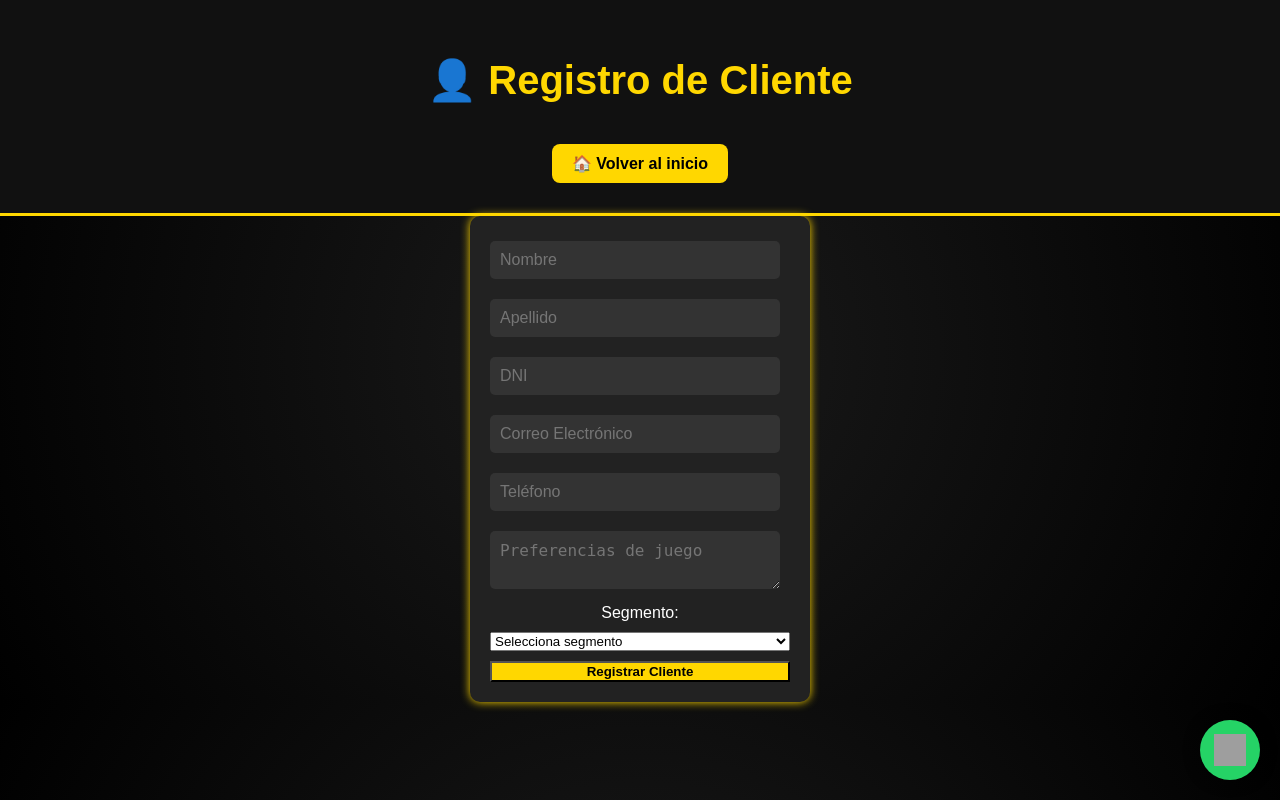
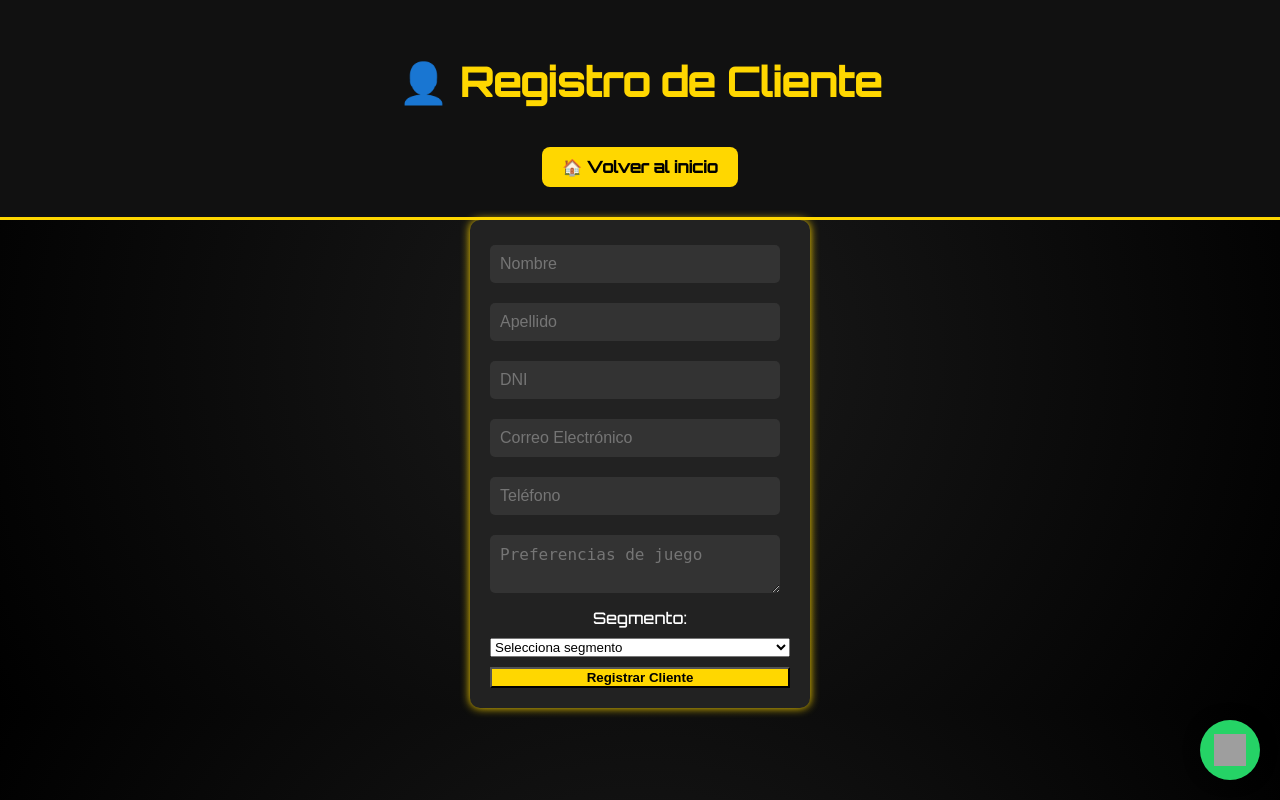
Before and after one commit to yaurireact13/gestion_clientes, a PHP site: page /clientes/registrar_cliente.html in a window 1280 px wide. Run offline with PHP 8.4, Linux system fonts and the light colour scheme; grey boxes are pictures that could not be loaded.

Commit message:
actualizacion de fonts

```diff
--- a/analisis/analisis.php
+++ b/analisis/analisis.php
@@ -24,6 +24,7 @@ $promocionesActivas = $conn->query("SELECT COUNT(*) as total FROM promociones")-
   <meta charset="UTF-8" />
   <title>📊 Análisis - Atlantic City</title>
   <link rel="stylesheet" href="../css/btns.css" />
+  <link href="https://fonts.googleapis.com/css2?family=Orbitron:wght@500&display=swap" rel="stylesheet">
 
 </head>
 <body>
--- a/atencion/registrar_solicitud.php
+++ b/atencion/registrar_solicitud.php
@@ -36,6 +36,7 @@ $result = $conexion->query("SELECT id, nombre, apellido FROM clientes");
   <link rel="stylesheet" href="../css/atencion.css">
   <link rel="stylesheet" href="../css/btns.css">
   <link rel="stylesheet" href="../css/footer_sep.css">
+  <link href="https://fonts.googleapis.com/css2?family=Orbitron:wght@500&display=swap" rel="stylesheet">
 </head>
 <body>
   <h1>📞 Registrar Solicitud de Atención</h1>
--- a/clientes/registrar_cliente.html
+++ b/clientes/registrar_cliente.html
@@ -6,6 +6,7 @@
   <link rel="stylesheet" href="../css/style.css">
   <link rel="stylesheet" href="../css/btns.css">
   <link rel="stylesheet" href="../css/footer_sep.css">
+  <link href="https://fonts.googleapis.com/css2?family=Orbitron:wght@500&display=swap" rel="stylesheet">
 </head>
 <body>
   <!-------------------------HEADER-------------------------------->
--- a/promociones/crear_promocion.html
+++ b/promociones/crear_promocion.html
@@ -6,6 +6,7 @@
   <link rel="stylesheet" href="../css/style.css">
   <link rel="stylesheet" href="../css/btns.css">
   <link rel="stylesheet" href="../css/footer_sep.css">
+  <link href="https://fonts.googleapis.com/css2?family=Orbitron:wght@500&display=swap" rel="stylesheet">
 </head>
 <body>
   <!-------------------------HEADER-------------------------------->
--- a/reporte/reportes.php
+++ b/reporte/reportes.php
@@ -19,6 +19,7 @@ $conexion->close();
   <title>📑 Reportes - Atlantic City</title>
   <link rel="stylesheet" href="../css/footer_sep.css" />
   <link rel="stylesheet" href="../css/reporte.css" />
+  <link href="https://fonts.googleapis.com/css2?family=Orbitron:wght@500&display=swap" rel="stylesheet">
 </head>
 <body>
 
```
